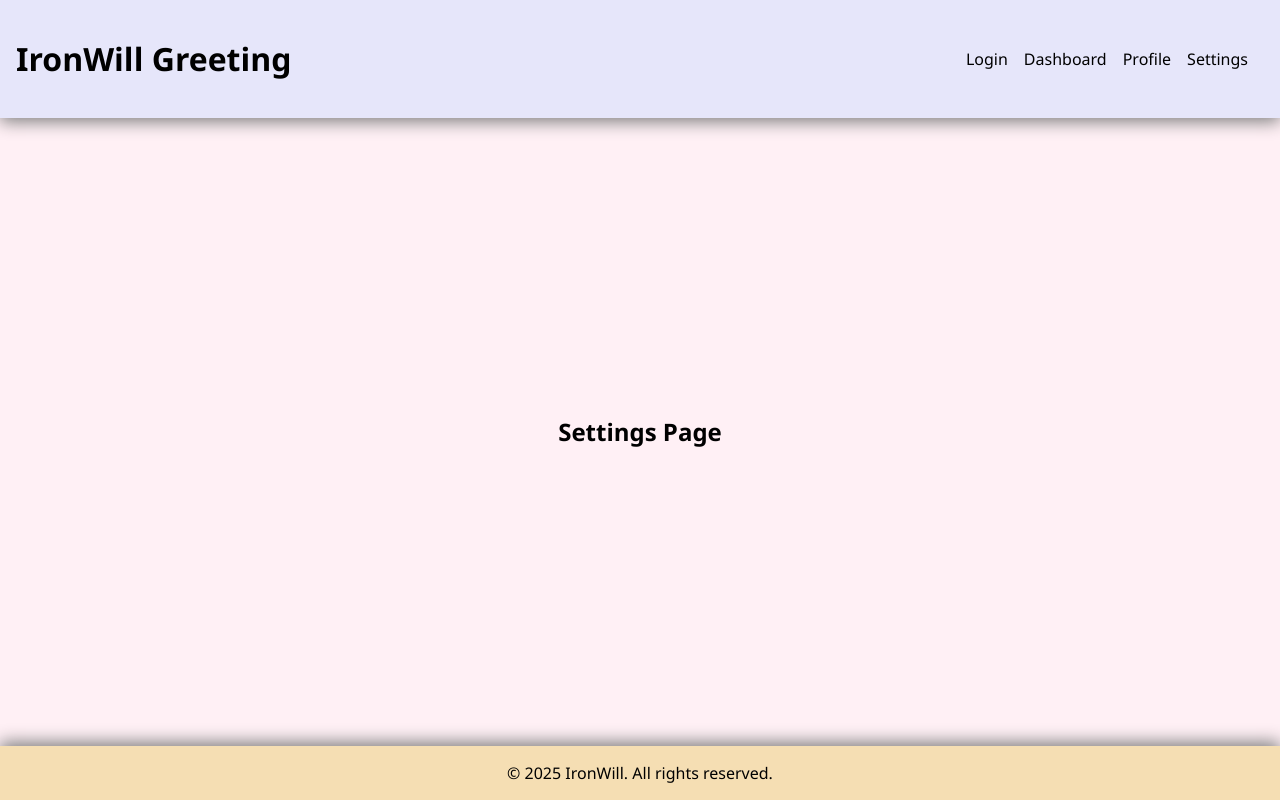
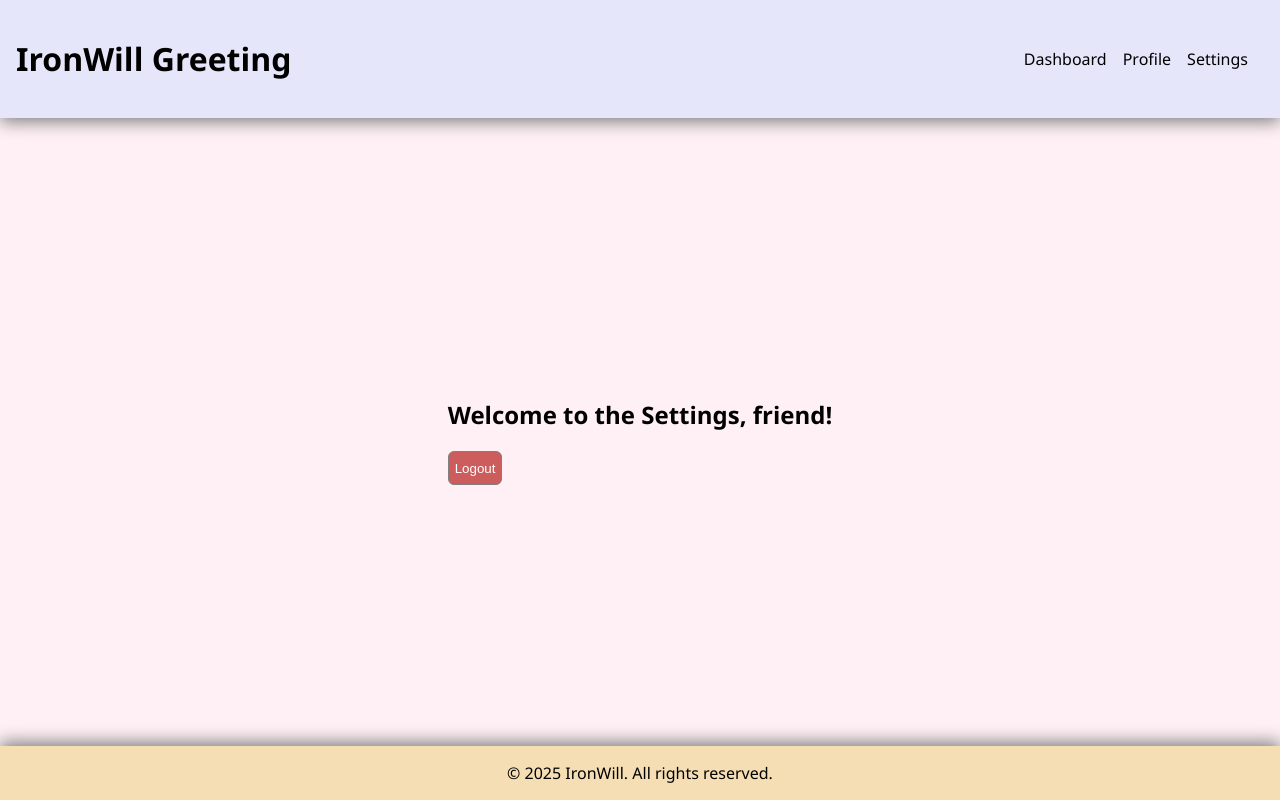
Before and after one commit to ironwill-dev/TD4, a React (Vite) app: page /settings in a window 1280 px wide. Built offline with nearby package versions, Linux system fonts and the light colour scheme.

Commit message:
TD5 Complete: useNavigate + logout()

```diff
--- a/src/App.jsx
+++ b/src/App.jsx
@@ -1,7 +1,5 @@
 import './App.css'
 import { useState, useEffect } from 'react';
-import Input from './components/Input';
-import Buttons from './components/Buttons';
 import Footer from './components/Footer';
 import { Routes, Route } from 'react-router-dom';
 import Navbar from './components/Navbar';
@@ -12,9 +10,6 @@ import Settings from './pages/Settings';
 
 function App() {
   const [name, setName] = useState('')
-  const [greeting, setGreeting] = useState('Welcome to TD3')
-  const [showGreeting, setShowGreeting] = useState(false)
-  const [practice, setPractice] = useState('')
 
   // Load saved name when app starts
   useEffect(() => {
@@ -26,15 +21,6 @@ function App() {
   useEffect(() => {
     if (name) localStorage.setItem('name', name)
   }, [name])
-
-  const handleInputChange = (e) => setName(e.target.value)
-  const handleClick = () => setShowGreeting(true)
-  const handleReset = () => {
-    setName('')
-    localStorage.removeItem('name')
-    setShowGreeting(false)
-  }
-  const handlePractice = (e) => setPractice(e.target.value)
 
   return (
     <div>
--- a/src/components/Buttons.jsx
+++ /dev/null
@@ -1,15 +0,0 @@
-import React from 'react'
-
-const Buttons = ({greeting, onClick, showGreeting, name, onReset}) => {
-    return (
-        <div>
-            <button onClick={onClick} disabled={!name.trim()} >Greet Me !</button>
-            <button onClick={onReset}>Reset !</button>
-            { showGreeting && (
-                <p>{greeting}, {name || 'friend'} !</p>
-            )}
-        </div>
-    )
-}
-
-export default Buttons
--- a/src/components/Navbar.jsx
+++ b/src/components/Navbar.jsx
@@ -4,7 +4,6 @@ import { Link } from 'react-router-dom'
 const Navbar = () => {
   return (
     <div>
-      <Link to="/">Login</Link>
       <Link to="/dashboard">Dashboard</Link>
       <Link to="/profile">Profile</Link>
       <Link to="/settings">Settings</Link>
--- a/src/pages/Dashboard.jsx
+++ b/src/pages/Dashboard.jsx
@@ -1,13 +1,21 @@
 import React from 'react'
 import { AuthContext } from '../context/AuthContext'
+import { useContext } from 'react'
+import { useNavigate } from 'react-router-dom'
 
 const Dashboard = () => {
   const {user, logout} = useContext(AuthContext)
+  const navigate = useNavigate()
+
+  const handleLogout = () => {
+    logout()
+    navigate('/')
+  }
 
   return (
     <div>
-      <h1>Welcome back, {user?.name || 'friend'}!</h1>
-      <button onClick={logout}>Logout</button>
+      <h2>Welcome to the Dashboard, {user?.name || 'friend'}!</h2>
+      <button onClick={handleLogout}>Logout</button>
     </div>
   )
 }
--- a/src/pages/Login.jsx
+++ b/src/pages/Login.jsx
@@ -3,7 +3,7 @@ import { AuthContext } from '../context/AuthContext'
 import { useNavigate } from 'react-router-dom'
 
 const Login = () => {
-  const [name, setName] = useSate('')
+  const [name, setName] = useState('')
   const {login} = useContext(AuthContext)
   const navigate = useNavigate()
 
--- a/src/pages/Profile.jsx
+++ b/src/pages/Profile.jsx
@@ -1,9 +1,21 @@
 import React from 'react'
+import { AuthContext } from '../context/AuthContext'
+import { useContext } from 'react'
+import { useNavigate } from 'react-router-dom'
 
 const Profile = () => {
+  const {user, logout} = useContext(AuthContext)
+  const navigate = useNavigate()
+
+  const handleLogout = () => {
+    logout()
+    navigate('/')
+  }
+
   return (
     <div>
-      <h2>Profile Page</h2>
+      <h2>Welcome to the Profile, {user?.name || 'friend'}!</h2>
+      <button onClick={handleLogout}>Logout</button>
     </div>
   )
 }
--- a/src/pages/Settings.jsx
+++ b/src/pages/Settings.jsx
@@ -1,9 +1,21 @@
 import React from 'react'
+import { AuthContext } from '../context/AuthContext'
+import { useContext } from 'react'
+import { useNavigate } from 'react-router-dom'
 
 const Settings = () => {
+  const {user, logout} = useContext(AuthContext)
+  const navigate = useNavigate()
+
+  const handleLogout = () => {
+    logout()
+    navigate('/')
+  }
+
   return (
     <div>
-      <h2>Settings Page</h2>
+      <h2>Welcome to the Settings, {user?.name || 'friend'}!</h2>
+      <button onClick={handleLogout}>Logout</button>
     </div>
   )
 }
```
Also changed, not shown: src/components/PracticeInput.jsx (deleted, +0 -15 lines).
